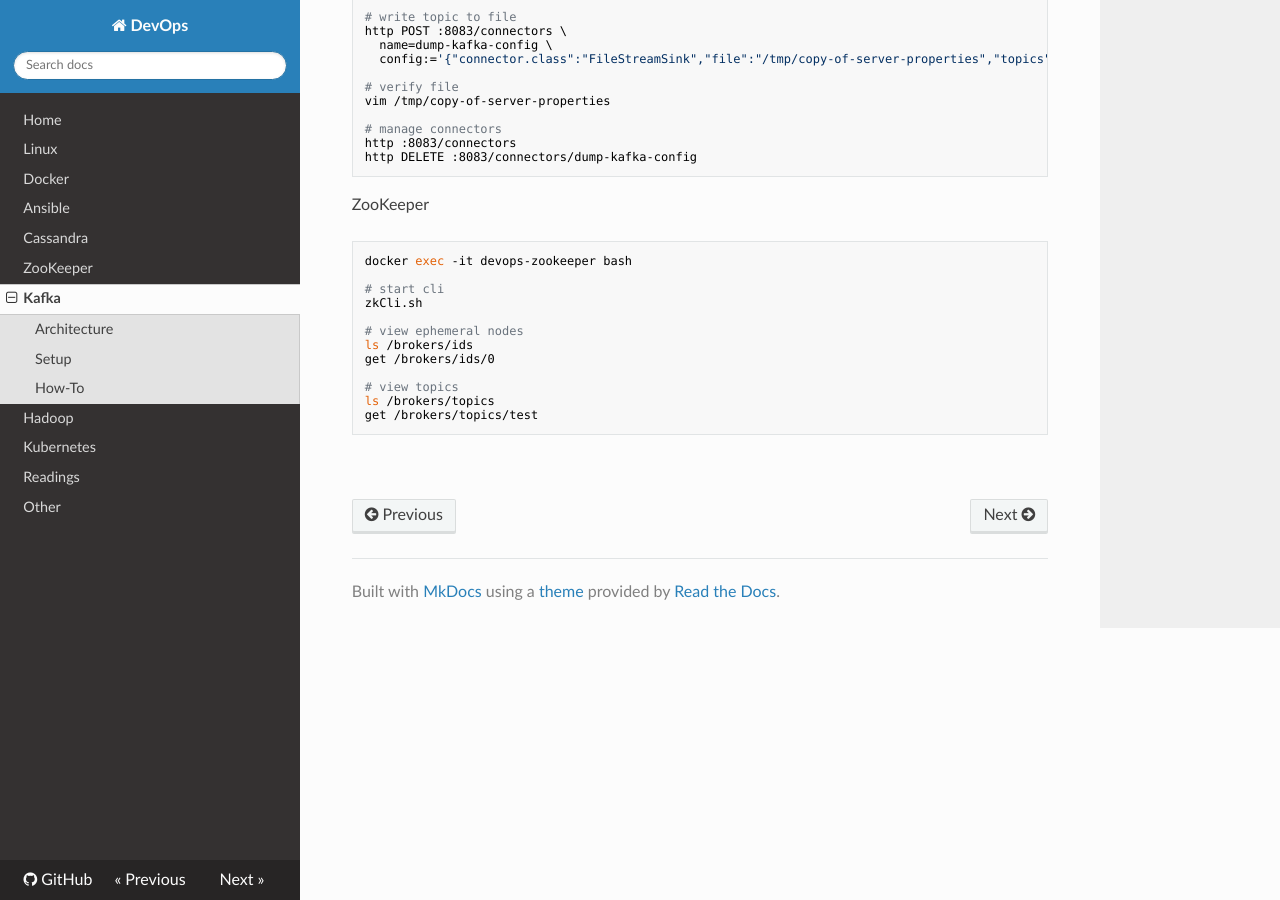
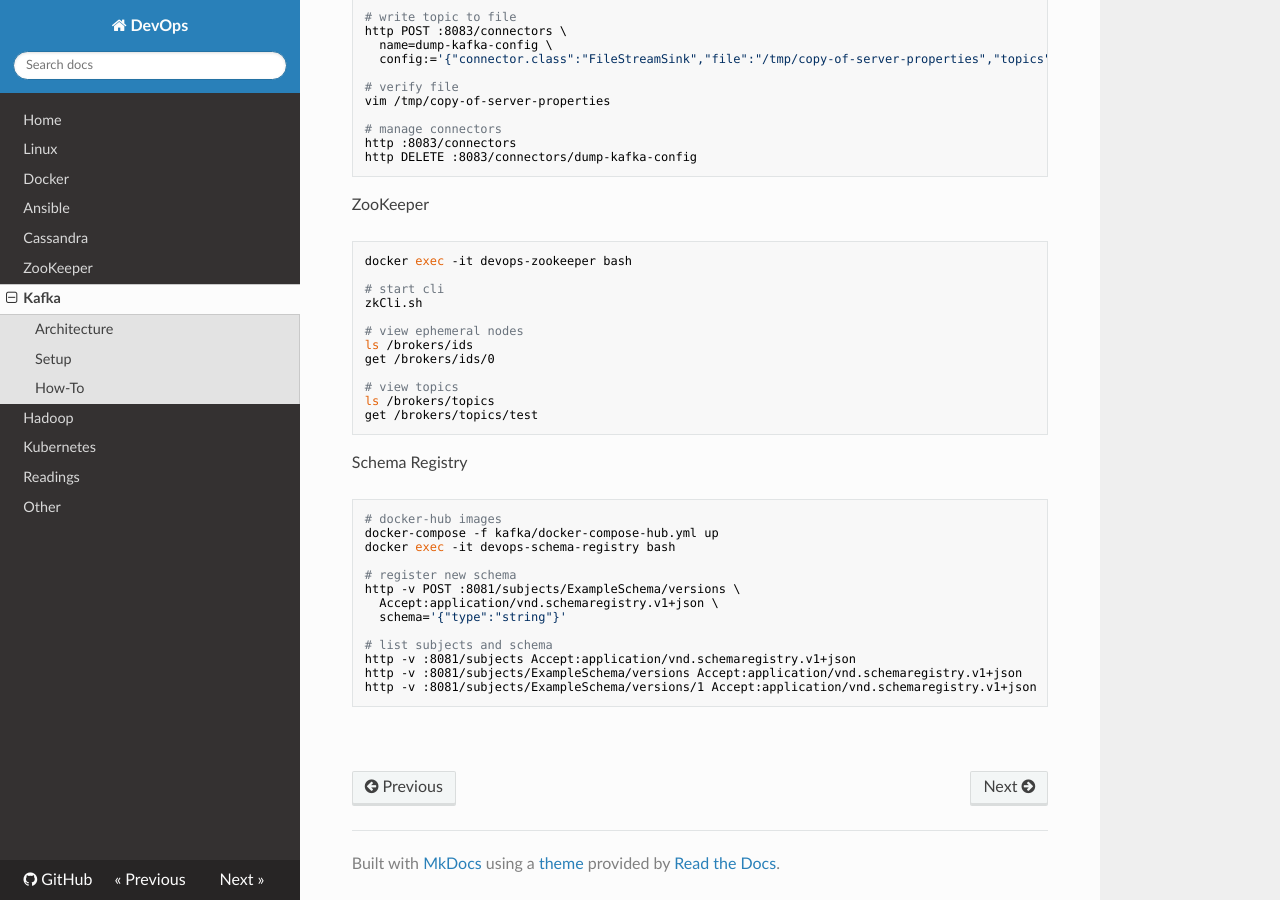
Before and after one commit to niqdev/devops, an MkDocs documentation site: the page built from docs/kafka.md, in a window 1280 px wide and 900 px high, scrolled down 6320 px. Built offline with MkDocs 1.6.1, drawn with Linux system fonts in a browser that asks for light colours; nearby versions of some CDN libraries; old or Windows-style settings are respelled for this version of MkDocs.

Commit message:
kafka: add schema-registry

````diff
--- a/docs/kafka.md
+++ b/docs/kafka.md
@@ -220,4 +220,21 @@ ls /brokers/topics
 get /brokers/topics/test
 ```
 
+Schema Registry
+```bash
+# docker-hub images
+docker-compose -f kafka/docker-compose-hub.yml up
+docker exec -it devops-schema-registry bash
+
+# register new schema
+http -v POST :8081/subjects/ExampleSchema/versions \
+  Accept:application/vnd.schemaregistry.v1+json \
+  schema='{"type":"string"}'
+
+# list subjects and schema
+http -v :8081/subjects Accept:application/vnd.schemaregistry.v1+json
+http -v :8081/subjects/ExampleSchema/versions Accept:application/vnd.schemaregistry.v1+json
+http -v :8081/subjects/ExampleSchema/versions/1 Accept:application/vnd.schemaregistry.v1+json
+```
+
 <br>
````
Also changed, not shown: dev.txt (+17 -5 lines), 1 other file.
